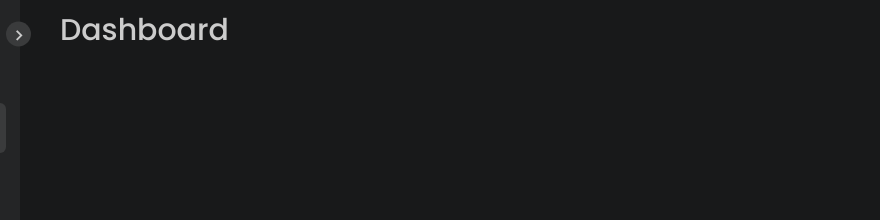
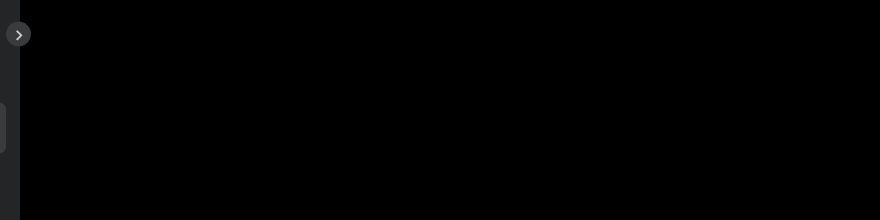
Before and after one commit to LongNguyen15102002/side-navigation-menu, a plain HTML site: page index.html in a window 1280 px wide. Both pictures are taken after a click on the element 44 px from the left and 763 px from the top of the page. Shown: the top 220 px of the page, 68-948 px from the left. Drawn offline with nearby package versions, Linux system fonts and the light colour scheme.

Commit message:
Áp dụng dark light mode cho canvas

```diff
--- a/game.js
+++ b/game.js
@@ -108,6 +108,7 @@ function init(){
 
     // Setup canvas dimensions
     resizeCanvas();
+    setDayNight(document.body.classList.contains('dark') ? 'night' : 'day'); // Set initial mode
 
     // Set ball spawn position
     ballPositionSpawn();
@@ -129,13 +130,24 @@ function init(){
     animate();
 }
 
+// function updateCanvasColors() {
+//     const canvas = document.getElementById('gameCanvas');
+//     if (document.body.classList.contains('dark')) {
+//         canvas.style.backgroundColor = '#000000';
+//         canvas.style.borderColor = '#ffffff';
+//     } else {
+//         canvas.style.backgroundColor = '#ffffff';
+//         canvas.style.borderColor = '#000000';
+//     }
+// }
+
 //Updated part - resize Canvas function
 function resizeCanvas() {
     var oldCanvasW = canvasW;
     var oldCanvasH = canvasH;
 
     let sidebar = document.querySelector('.sidebar');
-    let sidebarWidth = sidebar.classList.contains('active') ? 240 : 78;
+    let sidebarWidth = sidebar.classList.contains('close') ? 88 : 250;
 
     canvas.width = window.innerWidth - sidebarWidth;
     canvas.height = window.innerHeight;
@@ -553,11 +565,10 @@ function popupRender(type) {
 // Lazy popup and style formatting code
 function popupDrawStart() {
     rotationSpeed = 0;
-    setDayNight('day');
-    context.fillStyle = game.dayColor;
+    context.fillStyle = document.body.classList.contains('dark') ? '#000000' : '#ffffff';
     context.fillRect(0, 0, canvasW, canvasH);
     context.font = 'bold ' + scaleValue(64) + 'px Pusab, sans-serif';
-    context.fillStyle = game.nightColor;
+    context.fillStyle = document.body.classList.contains('dark') ? '#ffffff' : '#000000';
     context.textAlign = 'center';
     context.fillText('BALL JUGGLING', canvasCX, canvasCY - scaleValue(120));
     context.font = 'bold ' + scaleFontSize(34) + 'px Pusab, sans-serif';
@@ -568,10 +579,10 @@ function popupDrawStart() {
 
 function popupDrawRestart() {
     rotationSpeed = 0;
-    context.fillStyle = game.nightColor;
+    context.fillStyle = document.body.classList.contains('dark') ? '#000000' : '#ffffff';
     context.fillRect(0, 0, canvasW, canvasH);
     context.font = scaleFontSize(48) + 'px Pusab, sans-serif';
-    context.fillStyle = game.dayColor;
+    context.fillStyle = document.body.classList.contains('dark') ? '#ffffff' : '#000000';
     context.textAlign = 'center';
     context.fillText('YOU DID', canvasCX, canvasCY - scaleValue(120));
     context.font = 'bold ' + scaleFontSize(48) + 'px Pusab, sans-serif';
@@ -586,23 +597,27 @@ function popupDrawRestart() {
     game.message = getRandomMessage(game.juggle);
 }
 
-// Reversing scene colors
-function setDayNight(dayNight) {
-    if(dayNight == 'night') {
-        document.body.style.background = game.nightColor;
-        document.getElementsByTagName('canvas')[0].style.borderColor = game.dayColor;
-        game.scoreBoard.color = game.nightColor;
-        game.scoreBoard.background = game.dayColor;
-        ballData.color = game.dayColor;
-        spike.color = game.dayColor;
-    }
-    else {
-        document.body.style.background = game.dayColor;
-        document.getElementsByTagName('canvas')[0].style.borderColor = game.nightColor;
-        game.scoreBoard.color = game.dayColor;
-        game.scoreBoard.background = game.nightColor;
-        ballData.color = game.nightColor;
-        spike.color = game.nightColor;
+// Reverse Dark or Light Mode
+function setDayNight(mode) {
+    const body = document.body;
+    const canvas = document.getElementById('gameCanvas');
+
+    if (mode === 'night') {
+        body.classList.add('dark');
+        canvas.style.backgroundColor = '#000000';
+        canvas.style.borderColor = '#ffffff';
+        game.scoreBoard.color = '#ffffff';
+        game.scoreBoard.background = '#000000';
+        ballData.color = '#ffffff';
+        spike.color = '#ffffff';
+    } else {
+        body.classList.remove('dark');
+        canvas.style.backgroundColor = '#ffffff';
+        canvas.style.borderColor = '#000000';
+        game.scoreBoard.color = '#000000';
+        game.scoreBoard.background = '#ffffff';
+        ballData.color = '#000000';
+        spike.color = '#000000';
     }
 }
 
--- a/index.html
+++ b/index.html
@@ -7,7 +7,7 @@
     <link href='https://unpkg.com/boxicons@2.1.4/css/boxicons.min.css' rel='stylesheet'>
     <link rel="stylesheet" href="styles.css">
 </head>
-<body>
+<body onload="init()">
     <nav class="sidebar close">
         <header>
             <div class="image-text">
@@ -94,9 +94,9 @@
         </div>
     </nav>
 
-    <section class="home">
-        <div class="text">Dashboard</div>
-    </section>
+    <canvas id="gameCanvas"></canvas>
+
+    <script src="game.js"></script>
 
     <script>
     const body = document.querySelector("body"),
@@ -106,23 +106,30 @@
           toggleSwitch = body.querySelector(".toggle-switch"),
           modeText = body.querySelector(".mode-text");
 
-          toggle.addEventListener("click", () => {
-              sidebar.classList.toggle("close");
-          });
+          toggle.onclick = function () {
+            sidebar.classList.toggle("close");
+            resizeCanvas();
+          }
 
-          searchBtn.addEventListener("click", () => {
+          searchBtn.onclick = function () {
             sidebar.classList.remove("close");
-          })
+            resizeCanvas();
+          }
 
           toggleSwitch.addEventListener("click", () => {
-            body.classList.toggle("dark");
+            const isDarkMode = body.classList.toggle("dark");
 
-            if (body.classList.contains("dark")) {
+            if (isDarkMode) {
+                setDayNight('night');
                 modeText.innerText = "Light Mode";
             } else {
-                modeText.innerText = "Dark Mode"
+                setDayNight('day');
+                modeText.innerText = "Dark Mode";
             }
-          })
+
+            // Update canvas colors to match the new mode
+            resizeCanvas();
+});
     </script>
 </body>
 </html>
--- a/styles.css
+++ b/styles.css
@@ -16,6 +16,8 @@
     --primary-color-light: #f6f5ff;
     --toggle-color: #ddd;
     --text-color: #707070;
+    --canvas-bg-color:#fff;
+    --canvas-border-color:#000;
 
     /* Transition */
     --tran-02: all 0.2s ease;
@@ -37,6 +39,8 @@ body.dark {
     --primary-color-light: #3a3b3c;
     --toggle-color: #fff;
     --text-color: #ccc;
+    --canvas-bg-color: #000;
+    --canvas-border-color: #fff;
 }
 
 /* ======= Side bar ======= */
@@ -268,23 +272,22 @@ body.dark .switch::before {
     left: 24px;
 }
 
-.home {
-    position: relative;
-    left: 250px;
-    height: 100vh;
-    width: calc(100% - 250px);
-    background: var(--body-color);
+#gameCanvas {
+    position: absolute;
+    top: 0;
+    left: 88px;
+    height: 100%;
     transition: var(--tran-05);
 }
 
-.home .text {
-    font-size: 30px;
-    font-weight: 500;
-    color: var(--text-color);
-    padding: 8px 40px;
+body:not(.dark) .sidebar:not(.close) ~ #gameCanvas,
+body.dark .sidebar:not(.close) ~ #gameCanvas {
+    left: 250px;
+    width: calc(100% - 250px);
 }
 
-.sidebar.close ~ .home {
+body:not(.dark) .sidebar.close ~ #gameCanvas,
+body.dark .sidebar.close ~ #gameCanvas {
     left: 88px;
     width: calc(100% - 88px);
 }
```
